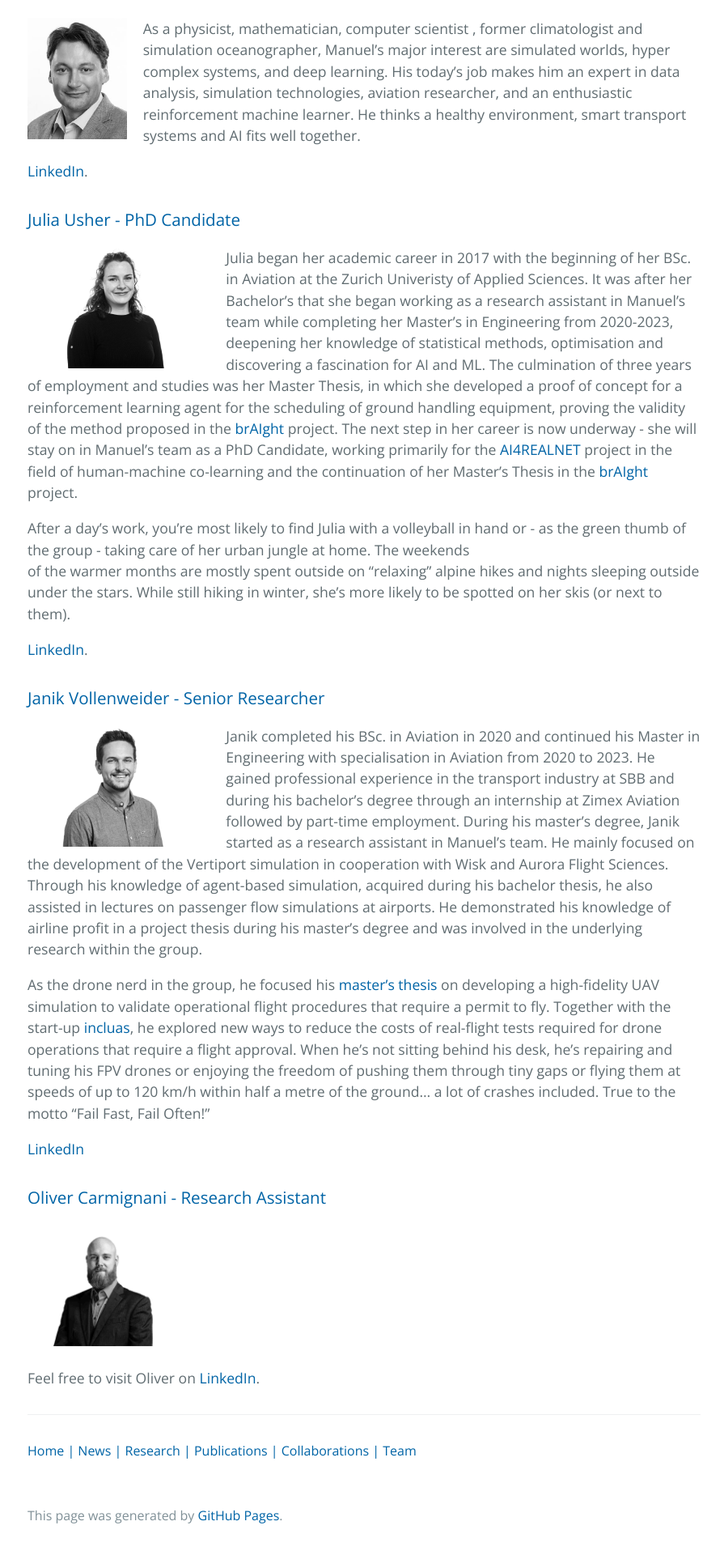
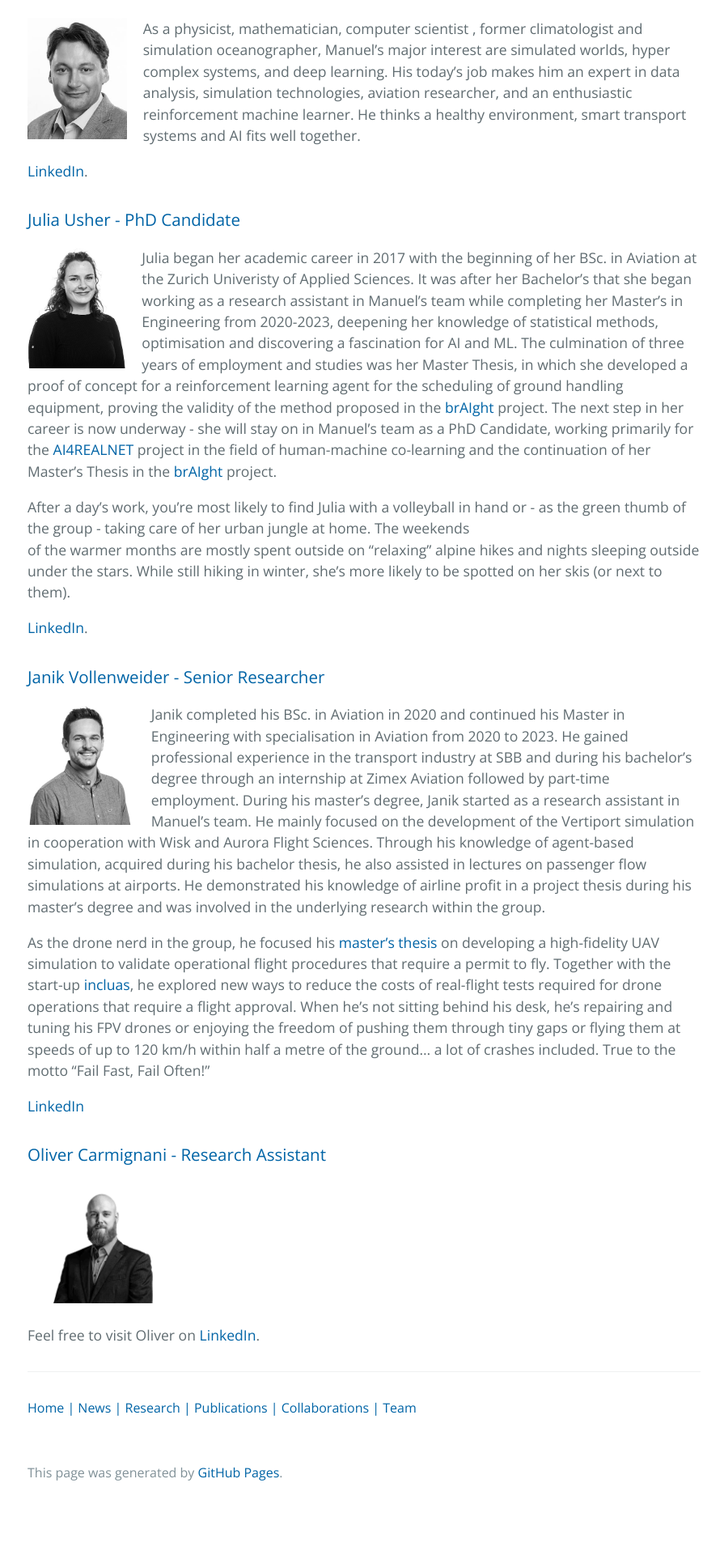
Before and after one commit to CyberneticLearningSystems/CyberneticLearningSystems.github.io, a Jekyll site: the page built from pages/team.md, in a window 1280 px wide. Shown: the part 693-2609 px from the top of the page at 81% size, without its empty margins (190-1085 px from the left). Built offline with Jekyll 4.4.1, drawn with Linux system fonts in a browser that asks for light colours; after the commit the page ends 2556 px from its top, so only the background shows below that.

Commit message:
Photo Format

```diff
--- a/pages/team.md
+++ b/pages/team.md
@@ -19,7 +19,7 @@
 <br>
 
 ### Julia Usher - PhD Candidate
-<img src="./../pictures/julia_bw.jpg" align="left" height="150" style="margin-right: 20px">
+<img src="./../pictures/julia_bw_small.jpg" align="left" height="150" style="margin-right: 20px">
 
 Julia began her academic career in 2017 with the beginning of her BSc. in Aviation at the Zurich Univeristy of Applied Sciences. It was after her Bachelor's that she began
 working as a research assistant in Manuel's team while completing her Master's in Engineering from 2020-2023, deepening her knowledge of statistical methods, optimisation
@@ -37,7 +37,7 @@
 
 ### Janik Vollenweider - Senior Researcher
 
-<img src="./../pictures/janik_bw.jpg" align="left" height="150" style="margin-right: 20px">
+<img src="./../pictures/janik_bw_small.jpg" align="left" height="150" style="margin-right: 20px">
 
 Janik completed his BSc. in Aviation in 2020 and continued his Master in Engineering with specialisation in Aviation from 2020 to 2023. He gained professional
 experience in the transport industry at SBB and during his bachelor's degree through an internship at Zimex Aviation followed by part-time employment. During his
```
Also changed, not shown: pictures/janik_bw_small.jpg (added), pictures/julia_bw_small.jpg (added).
